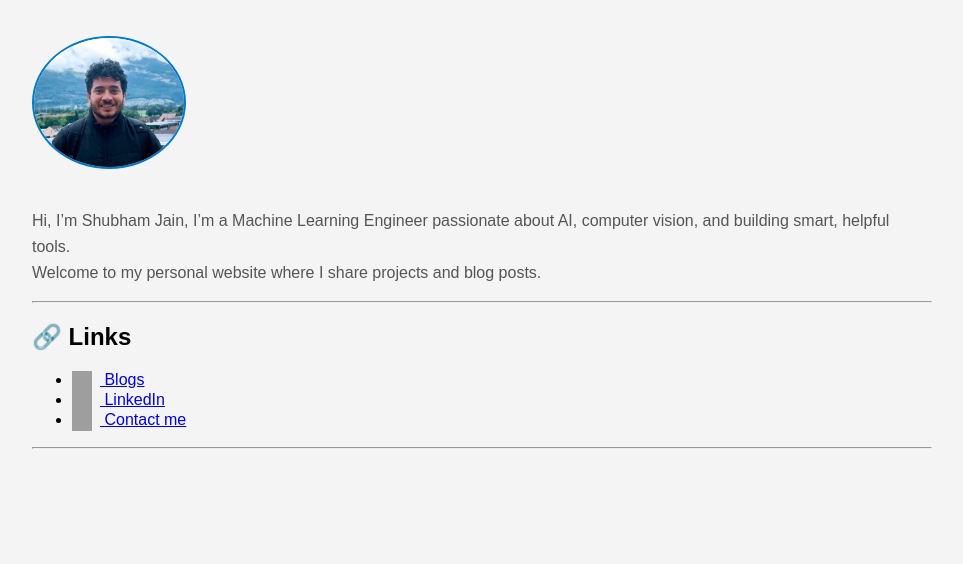
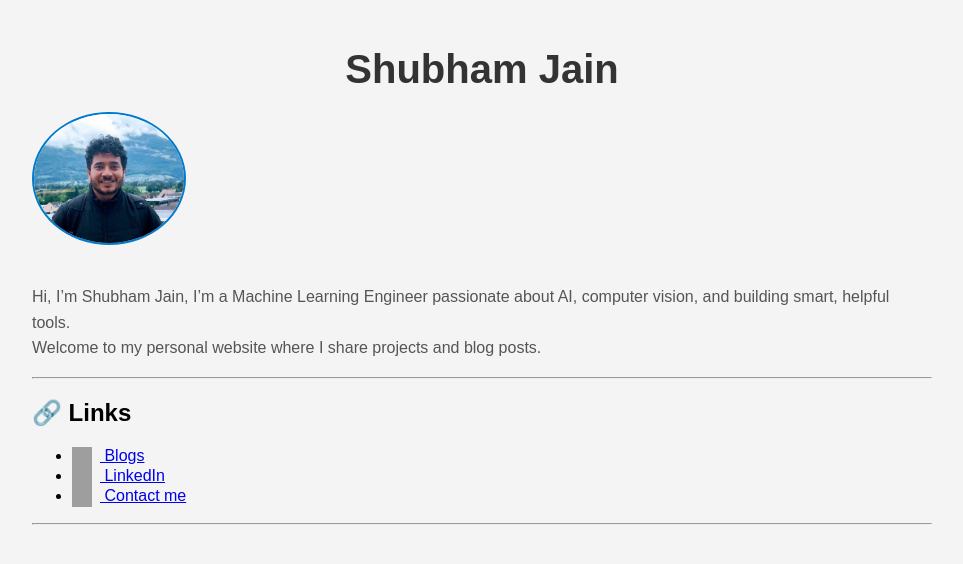
Before and after one commit to shubhamJain1203/shubham-jain.github.io, a Jekyll site: the page built from index.md, in a window 1280 px wide. Shown: the top 564 px of the page, without its empty margins (158-1121 px from the left). Built offline with Jekyll 4.4.1, drawn with Linux system fonts in a browser that asks for light colours; grey boxes are pictures that could not be loaded.

Commit message:
load title from page title

```diff
--- a/_layouts/default.html
+++ b/_layouts/default.html
@@ -46,7 +46,10 @@
 
   <body>
     <main>
-      {{ content }}
-    </main>
+        <h1>{{ page.title }}</h1>
+        <div class="content">
+          {{ content }}
+        </div>
+      </main>
   </body>
 </html>
```
